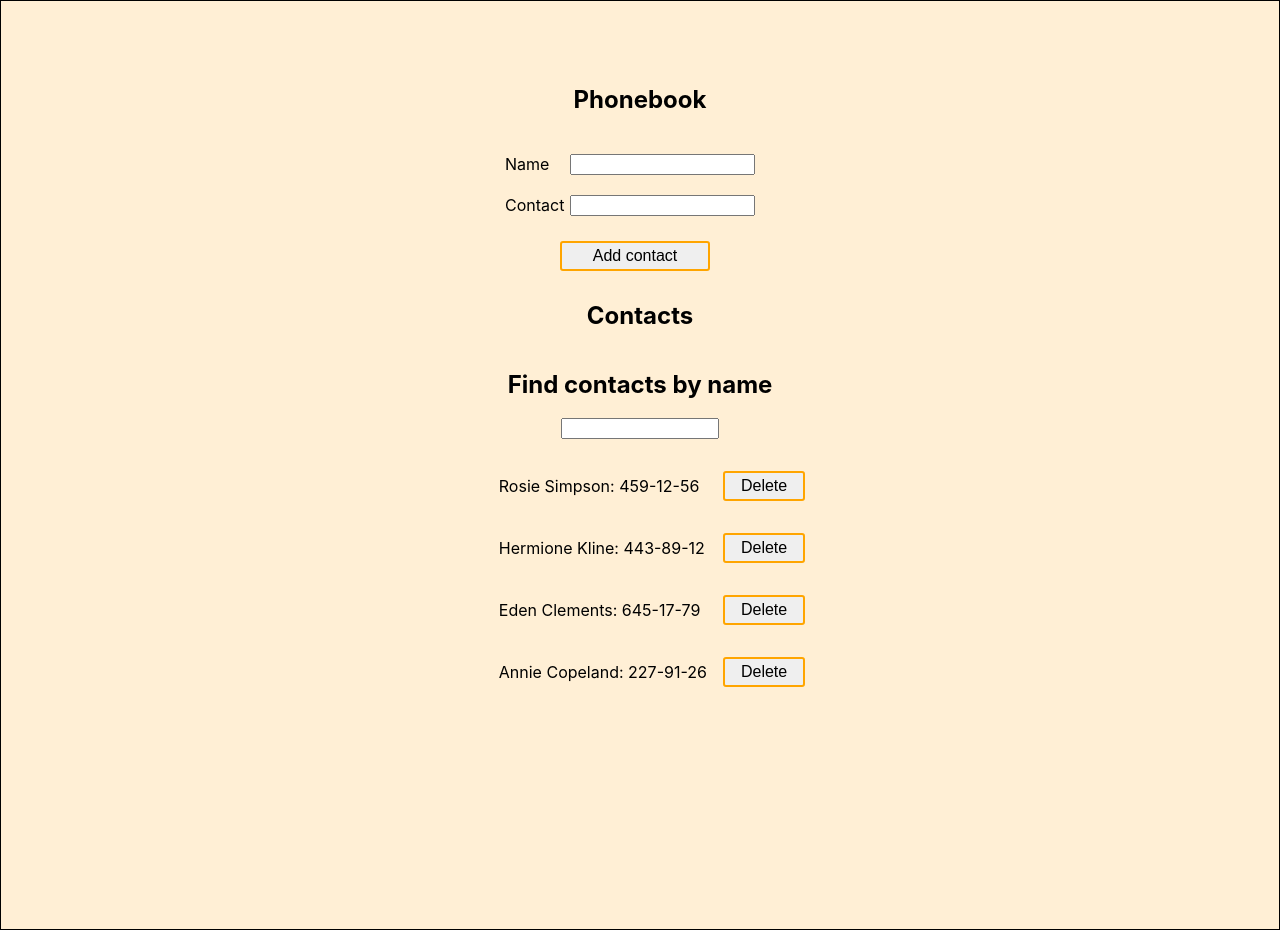
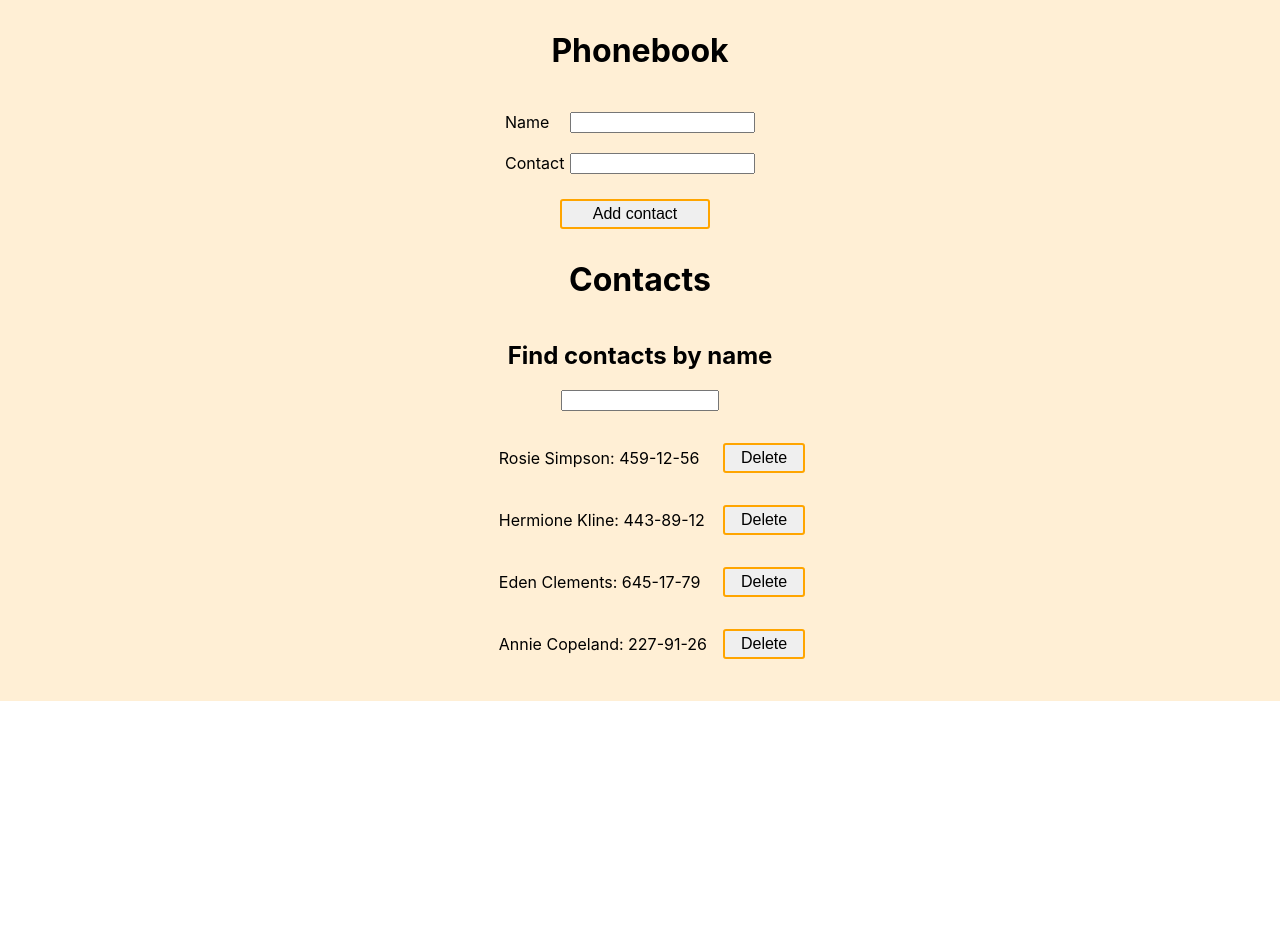
Before and after one commit to b01ma/goit-react-hw-02-phonebook, a React (Create React App) app: page / in a window 1280 px wide. After the commit the page ends 800 px from the top, so only its background shows below. Built offline with nearby package versions, Linux system fonts and the light colour scheme.

Commit message:
fixed lose of focus in filter

```diff
--- a/src/components/App.jsx
+++ b/src/components/App.jsx
@@ -53,32 +53,30 @@ export class App extends Component {
   };
 
   render() {
-    const Wrapper = styled.section`
-      padding: 4em;
-      background: papayawhip;
-      border: 1px solid black;
-      height: 100vh;
+    const wrapper = {
+      padding: 10,
+      background: 'papayawhip',
 
-      display: flex;
-      flex-direction: column;
-      align-items: center;
-    `;
+      display: 'flex',
+      flexDirection: 'column',
+      alignItems: 'center',
+    };
 
     return (
-      <Wrapper>
+      <div style={wrapper}>
         <h1>Phonebook</h1>
         <ContactForm onSubmit={this.addContact} />
 
         <h1>Contacts</h1>
 
-        <Filter value={this.state.filter} onChange={this.filterChange} />
+        <Filter onChange={this.filterChange} value={this.state.filter} />
 
         <ContactList
           contacts={this.state.contacts}
           filter={this.state.filter}
           onDelete={this.deleteContact}
         />
-      </Wrapper>
+      </div>
     );
   }
 }
--- a/src/index.css
+++ b/src/index.css
@@ -13,9 +13,3 @@ code {
   font-family: source-code-pro, Menlo, Monaco, Consolas, 'Courier New',
     monospace;
 }
-
-code {
-  flex-direction: column;
-  justify-content: center;
-  align-items: flex-start;
-}
```
